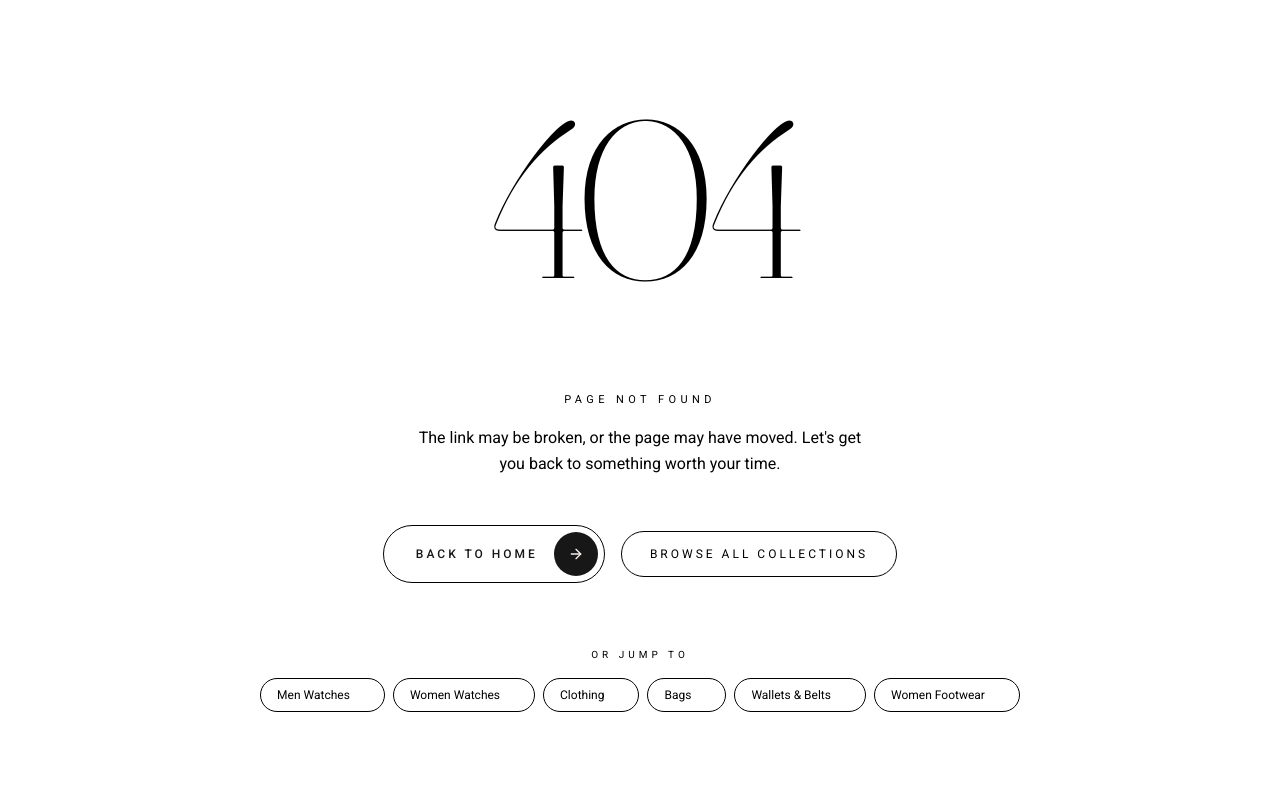
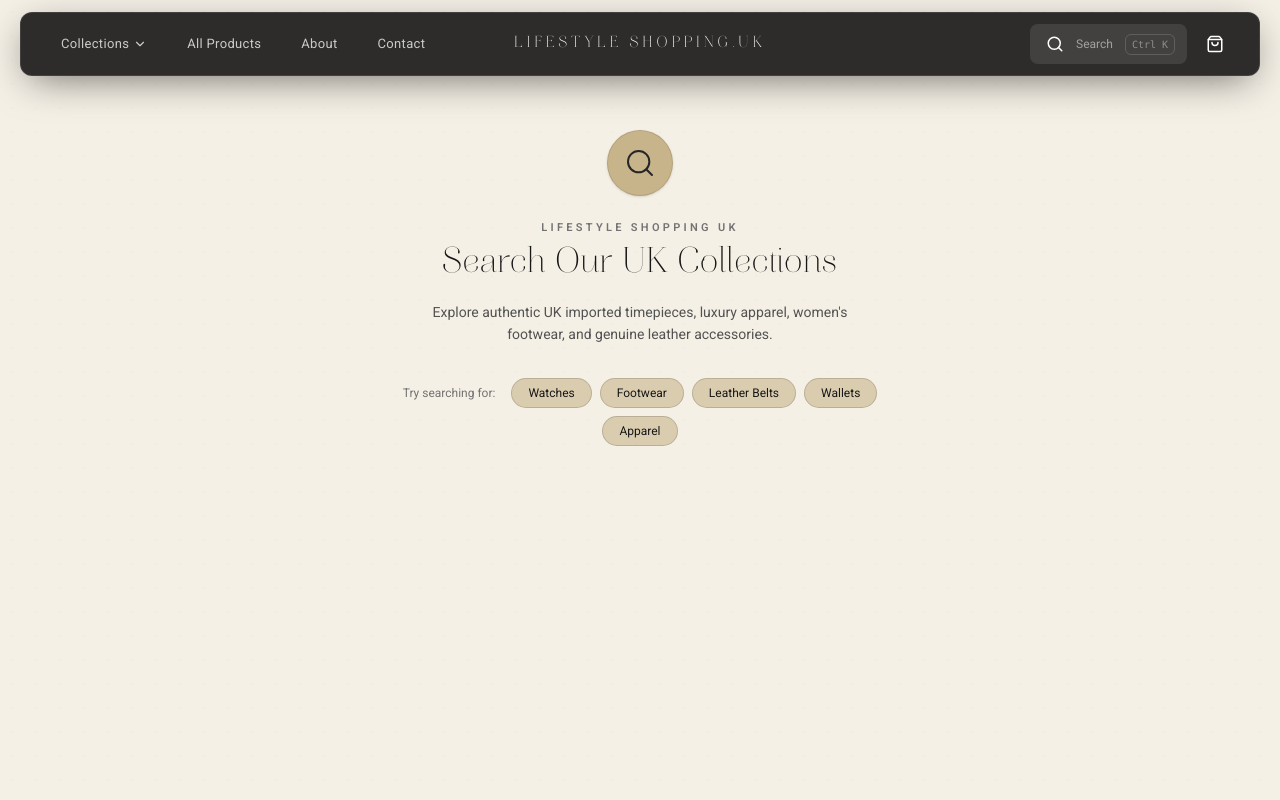
Before and after one commit to mussadiqkhan6886/lifestyle, a Next.js app in the folder frontend/: page /search in a window 1280 px wide. Before the commit this address had no page. Shown: the top 800 px of the page. Built offline with nearby package versions, Linux system fonts and the light colour scheme.

Commit message:
added search feature

```diff
--- a/frontend/app/(client)/collections/[collectionSlug]/page.tsx
+++ b/frontend/app/(client)/collections/[collectionSlug]/page.tsx
@@ -1,6 +1,6 @@
 import BreadCrump from '@/components/client/BreadCrump'
 import ProductCard from '@/components/client/ProductCard'
-import { collections, products } from '@/lib/constants'
+import { collections } from '@/lib/constants'
 import { aire } from '@/lib/fonts'
 import Link from 'next/link'
 import { notFound } from 'next/navigation'
--- a/frontend/app/(client)/collections/page.tsx
+++ b/frontend/app/(client)/collections/page.tsx
@@ -1,5 +1,5 @@
 import { collections } from '@/lib/constants'
-import { ArrowBigLeft, ArrowUpRight } from 'lucide-react'
+import { ArrowUpRight } from 'lucide-react'
 import { Metadata } from 'next'
 import Image from 'next/image'
 import Link from 'next/link'
--- /dev/null
+++ b/frontend/app/(client)/search/page.tsx
@@ -0,0 +1,130 @@
+import { ProductCardSkeletonGrid } from '@/components/client/LoadingSkeleton'
+import ProductCard from '@/components/client/ProductCard' // Adjust import path to your ProductCard component
+import { aire } from '@/lib/fonts'
+import { getAllProducts } from '@/server/product'
+import { Search, PackageX, Sparkles, ArrowRight } from 'lucide-react'
+import Link from 'next/link'
+import { connection } from 'next/server'
+import React, { Suspense } from 'react'
+
+const ShowSearch = async ({
+  searchParams,
+}: {
+  searchParams: Promise<{ q?: string }>
+}) => {
+
+    await connection()
+  const { q } = await searchParams
+  const query = q?.trim()
+
+  if (!query) {
+    return (
+      <div className="min-h-[60vh] flex flex-col items-center justify-center text-center px-4 py-20">
+        <div className="p-4 bg-contrast-beige rounded-full border border-black/10 text-neutral-800 mb-6 shadow-sm">
+          <Search className="w-8 h-8 stroke-[1.5]" />
+        </div>
+        <span className="text-[11px] uppercase tracking-[0.3em] font-semibold text-neutral-500 mb-2">
+          Lifestyle Shopping UK
+        </span>
+        <h1 className={`${aire.className} text-3xl sm:text-4xl text-neutral-900 tracking-wide mb-4`}>
+          Search Our UK Collections
+        </h1>
+        <p className="text-xs sm:text-sm text-neutral-600 max-w-md leading-relaxed mb-8">
+          Explore authentic UK imported timepieces, luxury apparel, women's footwear, and genuine leather accessories.
+        </p>
+
+        {/* Quick Suggestion Pills */}
+        <div className="flex flex-wrap justify-center items-center gap-2 max-w-lg">
+          <span className="text-xs text-neutral-500 mr-2">Try searching for:</span>
+          {['Watches', 'Footwear', 'Leather Belts', 'Wallets', 'Apparel'].map((suggestion) => (
+            <Link
+              key={suggestion}
+              href={`/search?q=${encodeURIComponent(suggestion)}`}
+              className="bg-contrast-beige/60 hover:bg-contrast-beige border border-black/15 text-neutral-900 px-4 py-1.5 rounded-full text-xs transition-colors"
+            >
+              {suggestion}
+            </Link>
+          ))}
+        </div>
+      </div>
+    )
+  }
+
+  const products = await getAllProducts(undefined, query)
+
+  if (products.length < 1) {
+    return (
+      <div className="min-h-[60vh] flex flex-col items-center justify-center text-center px-4 py-20">
+        <div className="p-4 bg-contrast-beige rounded-full border border-black/10 text-neutral-800 mb-6 shadow-sm">
+          <PackageX className="w-8 h-8 stroke-[1.5]" />
+        </div>
+        <span className="text-[11px] uppercase tracking-[0.3em] font-semibold text-neutral-500 mb-2">
+          No Matches Found
+        </span>
+        <h1 className={`${aire.className} text-3xl sm:text-4xl text-neutral-900 tracking-wide mb-3`}>
+          No results for "{query}"
+        </h1>
+        <p className="text-xs sm:text-sm text-neutral-600 max-w-md leading-relaxed mb-8">
+          We couldn't find any products matching your search term. Please double-check spelling or try searching for another keyword.
+        </p>
+
+        <Link
+          href="/collections"
+          className="inline-flex items-center gap-2 bg-neutral-900 hover:bg-neutral-800 text-light-beige px-6 py-3 rounded-lg text-xs uppercase tracking-widest font-medium transition-all shadow-sm"
+        >
+          <span>Explore All Collections</span>
+          <ArrowRight className="w-4 h-4" />
+        </Link>
+      </div>
+    )
+  }
+
+  return (
+    <div className="space-y-8 mt-20">
+      {/* Search Header Banner */}
+      <div className="flex flex-col sm:flex-row sm:items-end justify-between gap-4 border-b border-black/10 pb-6 px-1 sm:px-0">
+        <div className="space-y-1">
+          <div className="flex items-center gap-2 text-neutral-500 text-xs">
+            <Sparkles className="w-3.5 h-3.5" />
+            <span className="uppercase tracking-widest text-[10px] font-semibold">Search Results</span>
+          </div>
+          <h1 className={`${aire.className} text-2xl sm:text-3xl text-neutral-900 tracking-wide`}>
+            Results for "{query}"
+          </h1>
+        </div>
+
+        <span className="text-xs text-neutral-500 font-normal tracking-wide">
+          Showing {products.length} {products.length === 1 ? 'product' : 'products'}
+        </span>
+      </div>
+
+      {/* Product Card Grid */}
+      <div className="grid grid-cols-2 sm:grid-cols-3 lg:grid-cols-4 gap-0 sm:gap-3 md:gap-6">
+        {products.map((product) => (
+          <ProductCard key={product.id || product.slug} {...product} tag="col" />
+        ))}
+      </div>
+    </div>
+  )
+}
+
+const SearchPage = async ({
+  searchParams,
+}: {
+  searchParams: Promise<{ q?: string }>
+}) => {
+  return (
+    <main className="bg-light-beige min-h-screen py-12 px-1 sm:px-6 lg:px-12 relative overflow-hidden">
+      {/* Subtle Background Accent */}
+      <div className="absolute inset-0 bg-[radial-gradient(#00000004_1px,transparent_1px)] [background-size:24px_24px] pointer-events-none" />
+
+      <div className="max-w-7xl mx-auto relative z-10">
+        <Suspense fallback={<ProductCardSkeletonGrid count={8}  />}>
+          <ShowSearch searchParams={searchParams} />
+        </Suspense>
+      </div>
+    </main>
+  )
+}
+
+export default SearchPage
--- a/frontend/components/client/Search.tsx
+++ b/frontend/components/client/Search.tsx
@@ -15,9 +15,6 @@ interface Props {
 
 const RECENT_KEY = 'ls-recent-searches'
 const MAX_RECENT = 5
-
-// Placeholder suggestions — replace with your real popular terms
-// const popularSearches = ['watches', 'Leather bags', 'Gift for him', 'Women’s heels', 'New arrivals']
 
 const SearchOverlay = ({ open, onClose }: Props) => {
   const router = useRouter()
```
Also changed, not shown: 2 other files (tests, documents, lock files or other folders).
